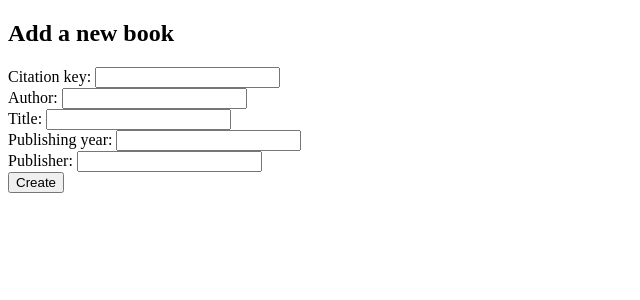
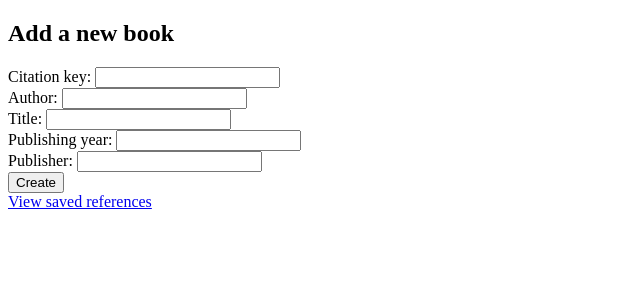
Before and after one commit to nessamerivirta/jugu_miniprojekti, a Flask app: page /new_book in a window 1280 px wide. Shown: the top 300 px of the page, without its empty margins (0-640 px from the left). Run offline with Flask 3, Linux system fonts and the light colour scheme.

Commit message:
Navigation between pages enhanced

```diff
--- a/src/app.py
+++ b/src/app.py
@@ -7,9 +7,7 @@ from entities.book import Book
 
 @app.route("/")
 def index():
-    todos = get_todos()
-    unfinished = len([todo for todo in todos if not todo.done])
-    return render_template("index.html", todos=todos, unfinished=unfinished)
+    return redirect("/view_books")
 
 @app.route("/new_book")
 def new_book():
@@ -39,7 +37,7 @@ def book_creation():
     try:
         # TODO: validate_book(content)
         create_book(book)
-        return redirect("/")
+        return redirect("/view_books")
     except Exception as error:
         flash(str(error))
         return  redirect("/new_book")
--- a/src/templates/books.html
+++ b/src/templates/books.html
@@ -28,5 +28,6 @@
   {% else %}
     <p>Ei kirjoja vielä.</p>
   {% endif %}
+  <a href="/new_book">Add new book</a>
 </body>
 </html>
--- a/src/templates/new_book.html
+++ b/src/templates/new_book.html
@@ -42,5 +42,6 @@ Add a new book
     Create
   </button>
 </form>
+<a href="/view_books">View saved references</a>
 
 {% endblock %}
```
